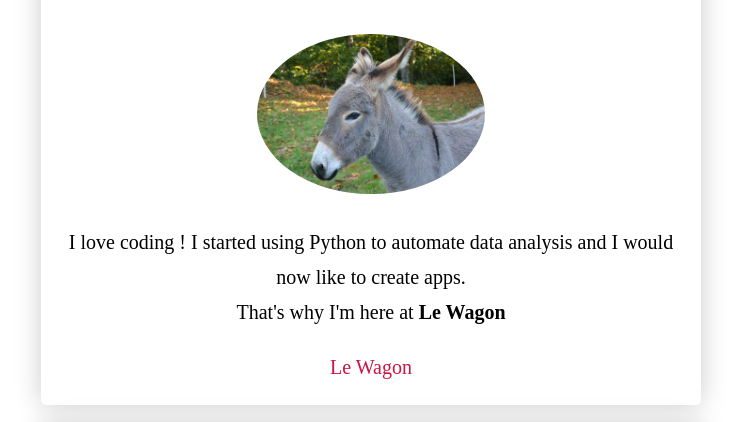
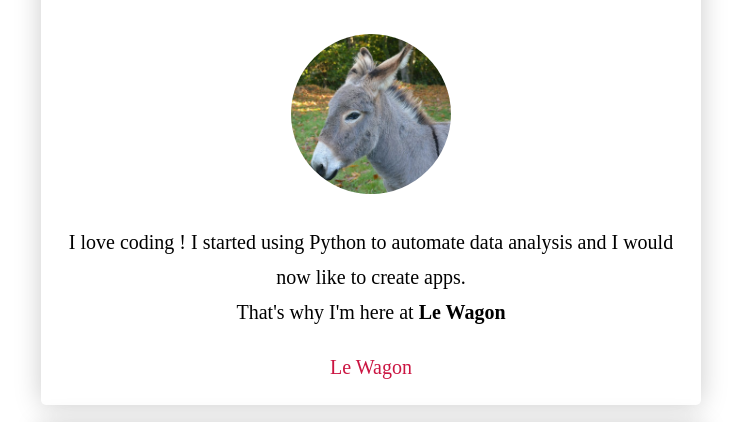
Before and after one commit to NicolasNeiman/profile, a plain HTML site: page index.html in a window 1280 px wide. Shown: the part 160-582 px from the top of the page, without its empty margins (269-1010 px from the left). Drawn offline with Linux system fonts and the light colour scheme; a web font is replaced by a local one.

Commit message:
edit image

```diff
--- a/style.css
+++ b/style.css
@@ -79,7 +79,8 @@ a:hover {
 }
 
 .profile-pic {
-  display: inline;
   height: 160px;
-  border-radius: 50%
+  border-radius: 50%;
+  width: 160px;
+  object-fit: cover;
 }
```
